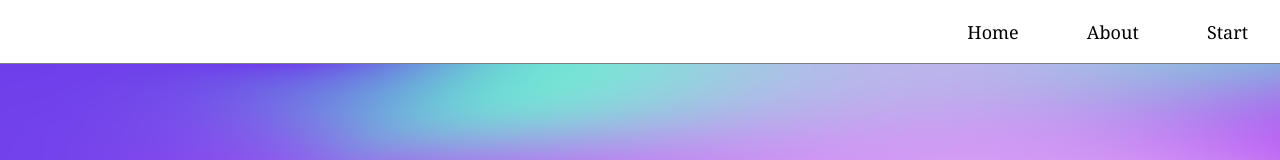
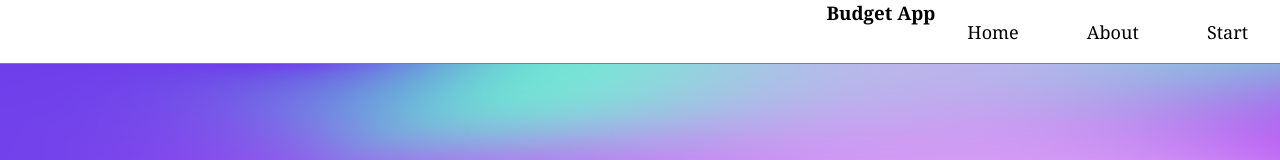
Before and after one commit to YevgeniaMinchuk/budget-app, a plain HTML site: page index.html in a window 1280 px wide. Shown: the top 160 px of the page. Drawn offline with Linux system fonts and the light colour scheme.

Commit message:
Update index.html
add a logo for header

```diff
--- a/index.html
+++ b/index.html
@@ -11,6 +11,7 @@
 <body>
     <div id="header">
         <div class="topbar">
+            <h3> Budget App </h3>
             <nav>
                 <ul id="sidemenu">
                     <li> <a href="#header"> Home </a></li>
```
